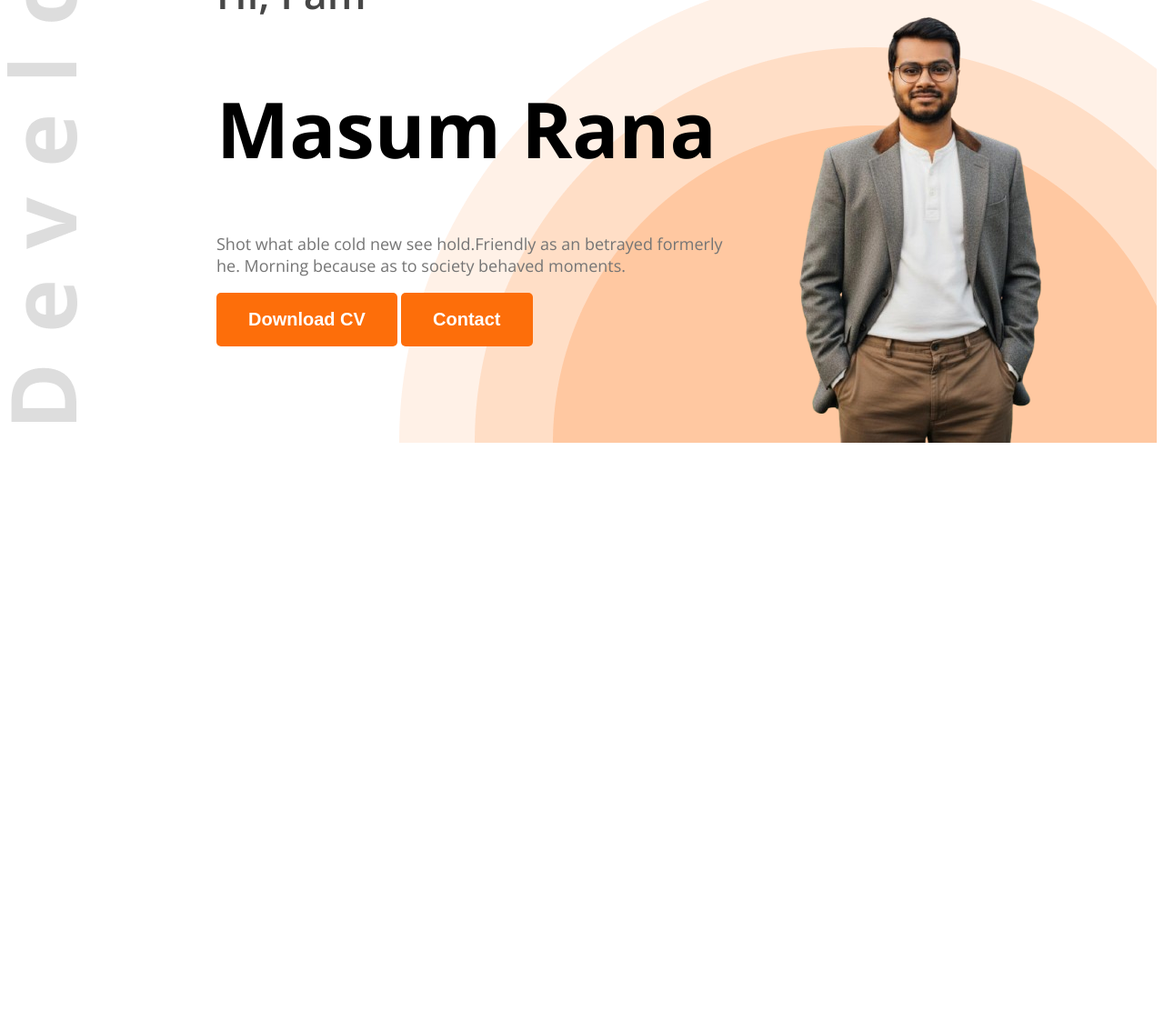
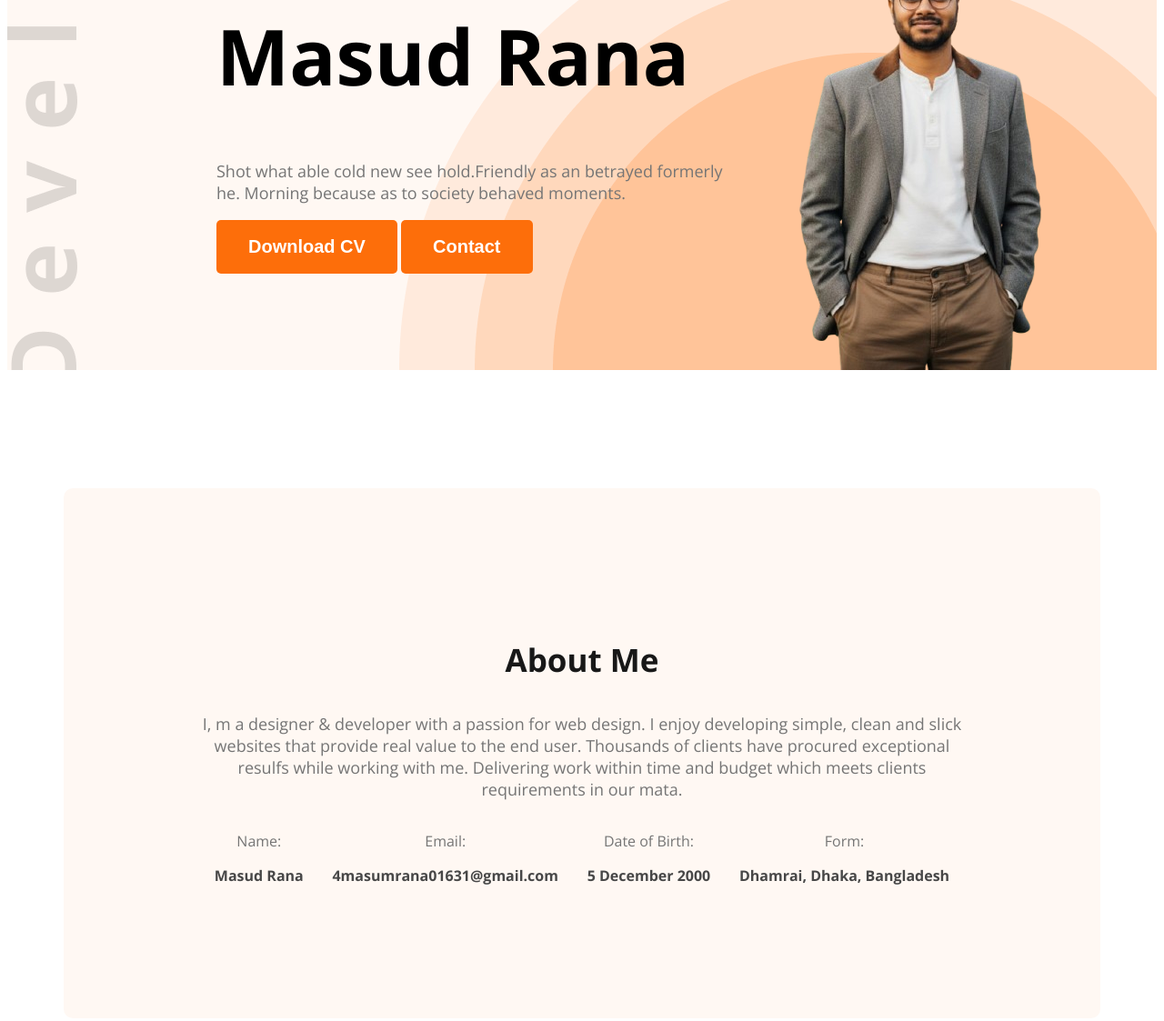
Before and after one commit to 4Masum/my-web-dev-portfolio, a plain HTML site: page index.html in a window 1280 px wide. Shown: the part 349-1472 px from the top of the page at 91% size. Before the commit the page ends 844 px from the top, so only its background shows below. Drawn offline with nearby package versions, Linux system fonts and the light colour scheme.

Commit message:
About Section

```diff
--- a/index.html
+++ b/index.html
@@ -10,9 +10,9 @@
     <link rel="stylesheet" href="styles/portfolio.css">
 </head>
 <body class="open-sans-normal">
-    <header class="header">
+    <header class="header secondary-bg">
         <nav>
-            <h3 class="nav-title">Mas<span class="text-primary">u</span>m</h3>
+            <h3 class="nav-title">Mas<span class="text-primary">u</span>d</h3>
             <ul>
                 <li><a class="dark-2">Portfolio</a></li>
                 <li><a class="dark-2" href="">Blog</a></li>
@@ -23,7 +23,7 @@
         <div class="banner">
             <div class="banner-content">
                 <h4 class="banner-greetings dark-2">Hi, I  am</h4>
-                <h1 class="banner-title">Masum Rana</h1>
+                <h1 class="banner-title">Masud Rana</h1>
                 <p class="banner-description dark-3">Shot what able cold new see hold.Friendly as an betrayed formerly he. Morning because as to society behaved moments.</p>
                 <button class="btn-primary">Download CV</button>
                 <button class="btn-primary">Contact</button>
@@ -32,7 +32,30 @@
         </div>
     </header>
     <main>
+        <section class="about secondary-bg">
+            <h3 class="section-title">About Me</h3>
+            <p class="section-description">I, m a designer & developer with a passion for web design. I enjoy developing simple, clean and slick websites that provide real value to the end user. Thousands of clients have procured exceptional resulfs while working with me. Delivering work within time and budget which meets clients requirements in our mata.</p>
+            <div class="about-items">
+                <div class="about-item">
+                    <p class="item-title">Name:</p>
+                    <p class="item-description">Masud Rana</p>
+                </div>
+                <div class="about-item">
+                    <p class="item-title">Email:</p>
+                    <p class="item-description">4masumrana01631@gmail.com
+</p>
+                </div>
+                <div class="about-item">
+                    <p class="item-title">Date of Birth:</p>
+                    <p class="item-description">5 December 2000</p>
+                </div>
+                <div class="about-item">
+                    <p class="item-title">Form:</p>
+                    <p class="item-description">Dhamrai, Dhaka, Bangladesh</p>
+                </div>
 
+            </div>
+        </section>
     </main>
     <footer>
 
--- a/styles/portfolio.css
+++ b/styles/portfolio.css
@@ -7,6 +7,9 @@
 }
 
 /* shared style */
+.secondary-bg{
+  background-color: #FFF8F3;
+}
 .text-primary{
   color: #FD6E0A;
 }
@@ -29,6 +32,17 @@
   border: none;
 }
 
+.section-title{
+  font-size: 35px;
+  font-weight: bold;
+  color: #181818;
+}
+
+.section-description{
+  font-size: 18px;
+  color: #757575;
+}
+
 /* header */
 .header{
   background-image: url(../images/developer.png), url(../images/header_bg.png);
@@ -41,7 +55,7 @@
     display: flex;
     align-items: center;
     justify-content: space-between;
-    margin: 50px 200px;
+    margin: 10px 200px;
 }
 
 .nav-title{
@@ -95,3 +109,33 @@
 .banner-profile-pic{
   width: 584px;
 }
+
+/* main styles  */
+main{
+  max-width: 1140px;
+  margin: 0 auto;
+}
+
+/* about styles */
+.about{
+  border-radius: 10px;
+  padding: 130px 150px;
+  text-align: center;
+  margin-top: 130px;
+}
+
+.about-items{
+  display: flex;
+  justify-content: space-around;
+}
+
+.about-item{
+  font-weight: 400;
+  color: #757575;
+}
+
+.item-description{
+  font-weight: bold;
+  color: #474747;
+
+}
```
